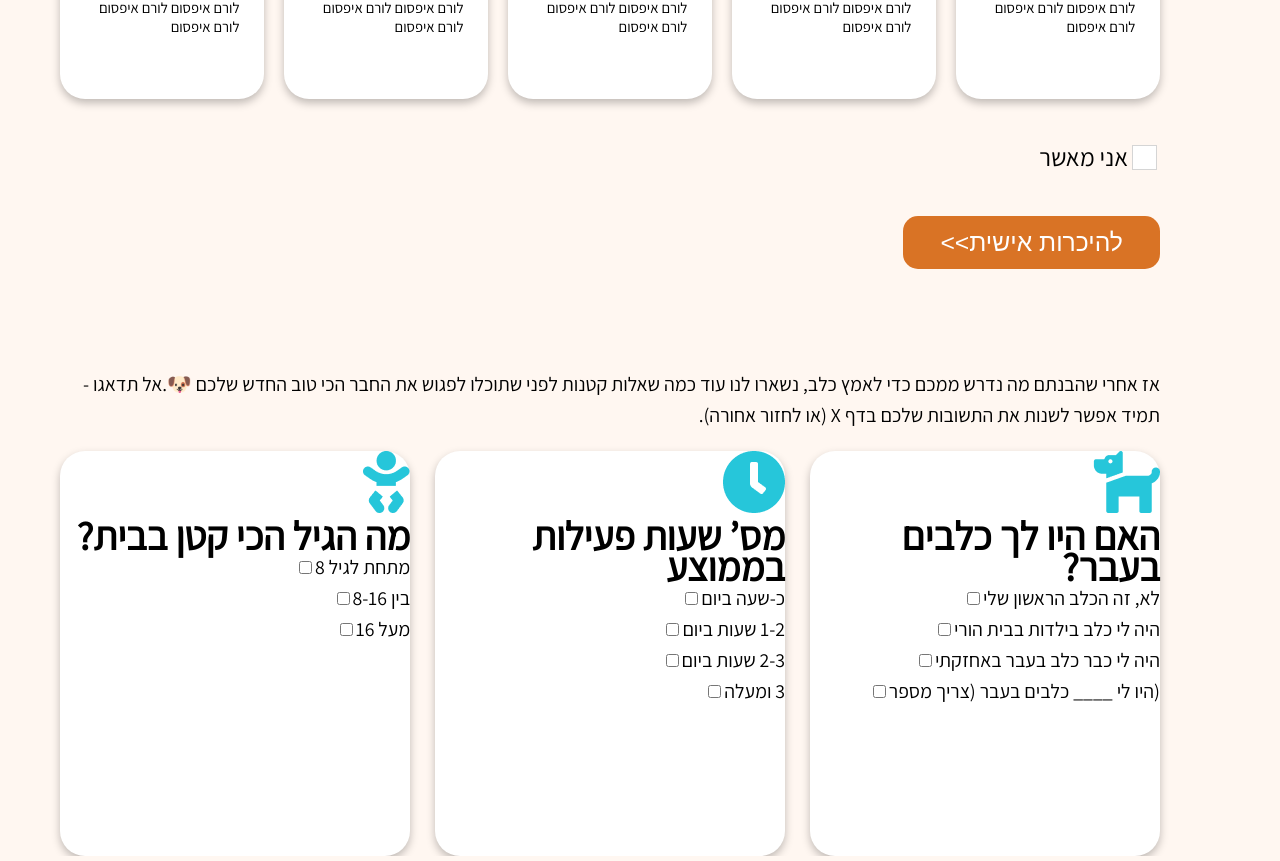
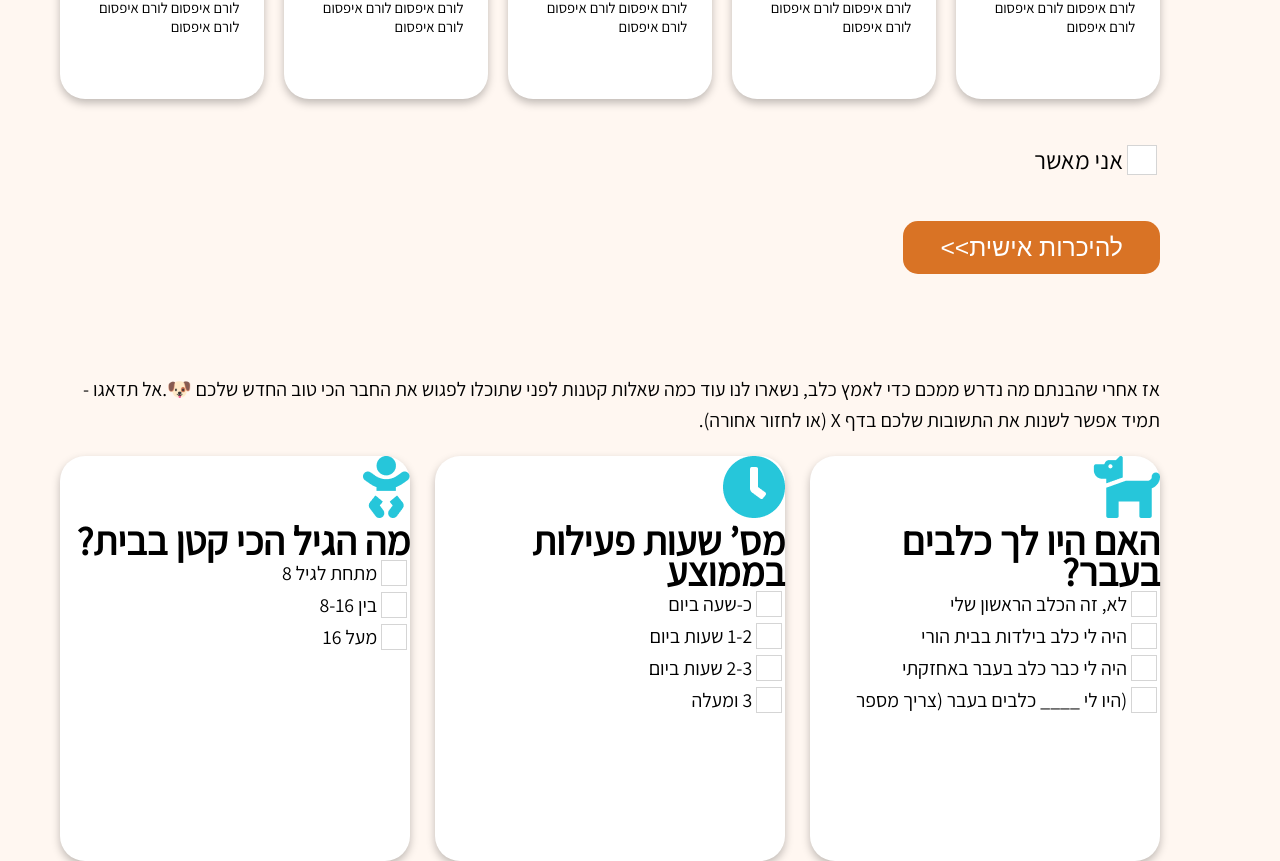
Before and after one commit to GuyElizarov/gilboa, a React (Create React App) app: page / in a window 1280 px wide. Shown: the part 472-1333 px from the top of the page. Built offline with nearby package versions, Linux system fonts and the light colour scheme.

Commit message:
adding app-checkbox mixin

```diff
--- a/src/assets/styles/_element-designs.scss
+++ b/src/assets/styles/_element-designs.scss
@@ -1,45 +1,56 @@
-label {
-    display: flex;
-    align-items: center;
+// label {
+//     display: flex;
+//     align-items: center;
 
-    input[type='checkbox'].styled {
-        appearance: none;
-        -webkit-appearance: none;
-        border: 1px solid #d5d5d5;
-        height: 25px;
-        position: relative;
-        width: 25px;
-        background-color: white;
-        cursor: pointer;
-        display: flex;
-        align-items: center;
-        justify-content: center;
+//     input[type='checkbox'].app-checkbox {
+//         appearance: none;
+//         -webkit-appearance: none;
+//         border: 1px solid #d5d5d5;
+//         height: 21px;
+//         position: relative;
+//         width: 21px;
+//         background-color: white;
+//         cursor: pointer;
+//         display: flex;
+//         align-items: center;
+//         justify-content: center;
 
-        &:after {
-            content: 'v';
-            position: absolute;
-            transform: translateY(-1px);
-            background-position: center;
-            background-size: cover;
-            background-size: auto 100%;
-            font-size: 25px;
-            font-weight: bold;
-            background-repeat: no-repeat;
-            display: none;
-            color: white;
-        }
+//         &:after {
+//             content: 'v';
+//             position: absolute;
+//             transform: translateY(-1px);
+//             background-position: center;
+//             background-size: cover;
+//             background-size: auto 100%;
+//             font-size: 21px;
+//             font-weight: bold;
+//             background-repeat: no-repeat;
+//             display: none;
+//             color: white;
+//         }
 
-        &:hover {
-            background-color: #d5d5d5;
-        }
+//         &:hover {
+//             background-color: #d5d5d5;
+//         }
 
-        &:checked {
-            background-color: #26C6DA;
-            border-color: #26C6DA;
-        }
+//         &:checked {
+//             background-color: #26C6DA;
+//             border-color: #26C6DA;
+//         }
 
-        &:checked:after {
-            display: flex;
-        }
-    }
-}
+//         &:checked:after {
+//             display: flex;
+//         }
+//     }
+
+
+// }
+
+// .app-big-checkbox {
+//     @include app-checkbox($size: 30px);
+// }
+
+
+// .app-small-checkbox {
+//     @include app-checkbox;
+// }
--- a/src/assets/styles/basic/_base.scss
+++ b/src/assets/styles/basic/_base.scss
@@ -1,5 +1,5 @@
 html {
-    font-size: rem(14px);
+    font-size: rem(17.77px);
 
     @include for-normal-layout {
         font-size: rem(19.77px);
--- a/src/assets/styles/cmp/home/_introduction.scss
+++ b/src/assets/styles/cmp/home/_introduction.scss
@@ -15,6 +15,8 @@
             margin-bottom: rem(35px);
             width: rem(135px);
         }
+
+        @include app-checkbox($size: 30px);
 
         button {
             @include button;
--- a/src/assets/styles/cmp/home/_questionnaire.scss
+++ b/src/assets/styles/cmp/home/_questionnaire.scss
@@ -2,7 +2,7 @@
     margin-top: 100px;
 
     p {
-        // max-width: rem(1180px);
+        max-width: rem(1180px);
 
     }
 
@@ -14,6 +14,9 @@
             background-color: #fff;
             width: rem(387px);
             height: rem(328px);
+            .questions{
+                @include app-checkbox
+            }
         }
     }
 
--- a/src/assets/styles/setup/_mixin.scss
+++ b/src/assets/styles/setup/_mixin.scss
@@ -67,3 +67,107 @@
         @content;
     }
 }
+
+
+// @mixin app-checkbox ($size: rem(21px)) {
+//     label {
+
+//         display: flex;
+//         align-items: center;
+
+//         input[type='checkbox'].app-checkbox {
+//             appearance: none;
+//             -webkit-appearance: none;
+//             border: 1px solid #d5d5d5;
+//             height: $size;
+//             position: relative;
+//             width: $size;
+//             background-color: white;
+//             cursor: pointer;
+//             display: flex;
+//             align-items: center;
+//             justify-content: center;
+
+//             &:after {
+//                 content: 'v';
+//                 position: absolute;
+//                 transform: translateY(-1px);
+//                 background-position: center;
+//                 background-size: cover;
+//                 background-size: auto 100%;
+//                 font-size: $size;
+//                 font-weight: bold;
+//                 background-repeat: no-repeat;
+//                 display: none;
+//                 color: white;
+//             }
+
+//             &:hover {
+//                 background-color: #d5d5d5;
+//             }
+
+//             &:checked {
+//                 background-color: #26C6DA;
+//                 border-color: #26C6DA;
+//             }
+
+//             &:checked:after {
+//                 display: flex;
+//             }
+//         }
+//     }
+
+
+
+
+// }
+
+@mixin app-checkbox ($size: rem(21px)) {
+    label {
+        display: flex;
+        align-items: center;
+
+        input[type='checkbox'] {
+            appearance: none;
+            -webkit-appearance: none;
+            border: 1px solid #d5d5d5;
+            height: $size;
+            position: relative;
+            width: $size;
+            background-color: white;
+            cursor: pointer;
+            display: flex;
+            align-items: center;
+            justify-content: center;
+
+            &:after {
+                content: 'v';
+                position: absolute;
+                transform: translateY(-1px);
+                background-position: center;
+                background-size: cover;
+                background-size: auto 100%;
+                font-size: $size;
+                font-weight: bold;
+                background-repeat: no-repeat;
+                display: none;
+                color: white;
+            }
+
+            &:hover {
+                background-color: #d5d5d5;
+            }
+
+            &:checked {
+                background-color: #26C6DA;
+                border-color: #26C6DA;
+            }
+
+            &:checked:after {
+                display: flex;
+            }
+        }
+
+
+    }
+}
--- a/src/cmps/home/introduction.tsx
+++ b/src/cmps/home/introduction.tsx
@@ -13,8 +13,8 @@ export const Introduction = () => {
         </p>
         <ConditionList />
         <div className='actions'>
-            <label htmlFor="accept">
-                <input className='styled' type="checkbox" name="" id="accept" /><span>אני מאשר</span>
+            <label  htmlFor="accept">
+                <input className='app-big-checkbox' type="checkbox" name="" id="accept" /><span>אני מאשר</span>
             </label>
             <button>להיכרות אישית&#62;&#62;</button>
         </div>
--- a/src/cmps/home/questionnaire-preview.tsx
+++ b/src/cmps/home/questionnaire-preview.tsx
@@ -1,11 +1,14 @@
 import { QuestionnaireCard } from "../../interface/home/conditions"
 
-export const QuestionnairePreview = ({cardInfo}:{cardInfo: QuestionnaireCard}) => {
+export const QuestionnairePreview = ({ cardInfo }: { cardInfo: QuestionnaireCard }) => {
 
     const { title, imgSrc, answers } = cardInfo
     return <div className="questionnaire-card app-card">
         <img src={imgSrc} alt="" />
         <h1>{title}</h1>
-        {answers.map(answer => <label > {answer} <input type="checkbox" /> </label>)}
+        <div className="questions flex column">
+
+            {answers.map(answer => <label className="app-small-checkbox" > <input type="checkbox" /> {answer} </label>)}
+        </div>
     </div>
 }
--- a/src/data/dog.js
+++ b/src/data/dog.js
@@ -1,7 +1,7 @@
 const dog = [
     {
         _id: "HF645FH",
-        name: 'puki',
+        name: 'Puki',
         imgSrc: {
             thumbnail: "sdfsdfsdf",
             imgs: ["dsfgdsfg", "sdfsdfsdf"]
```
